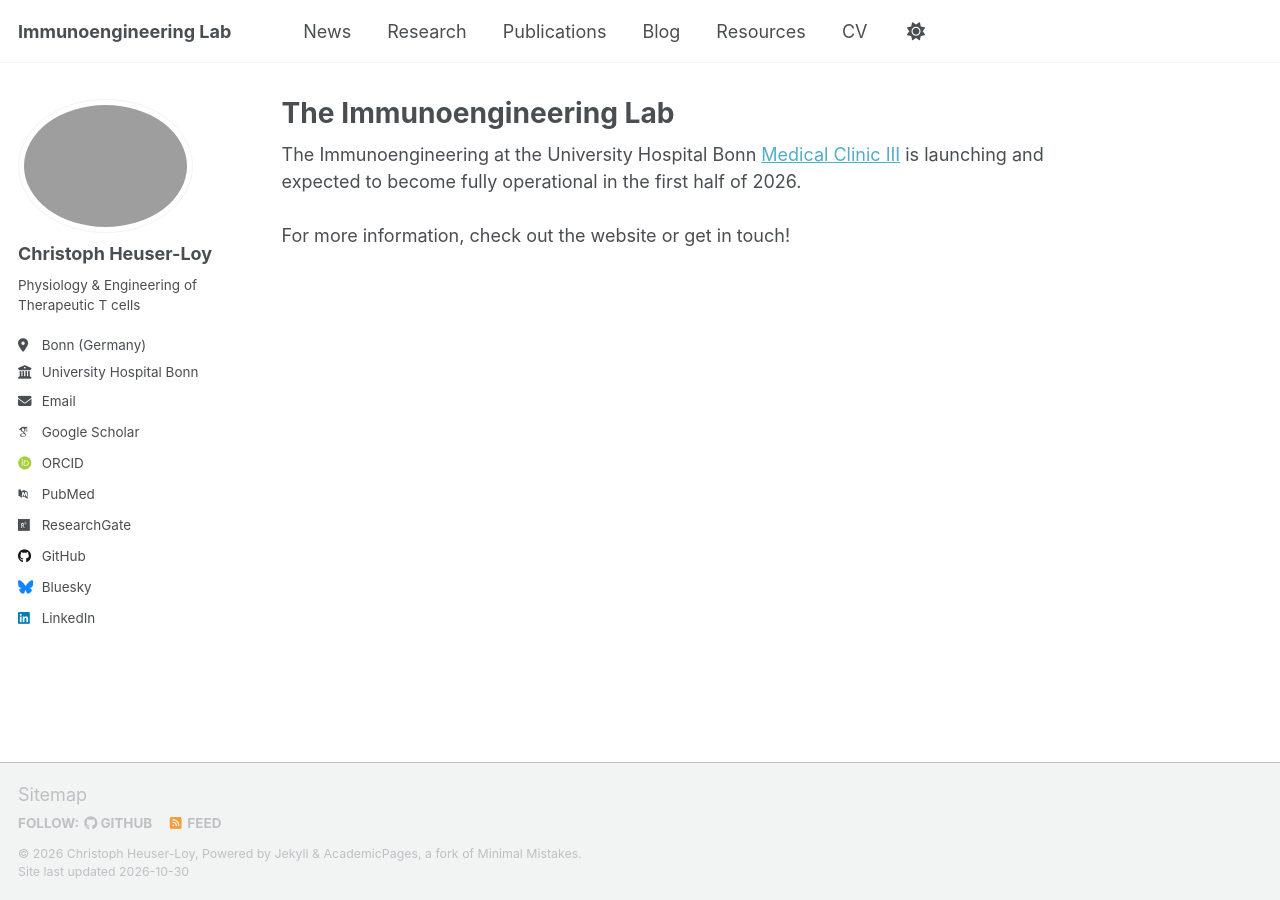
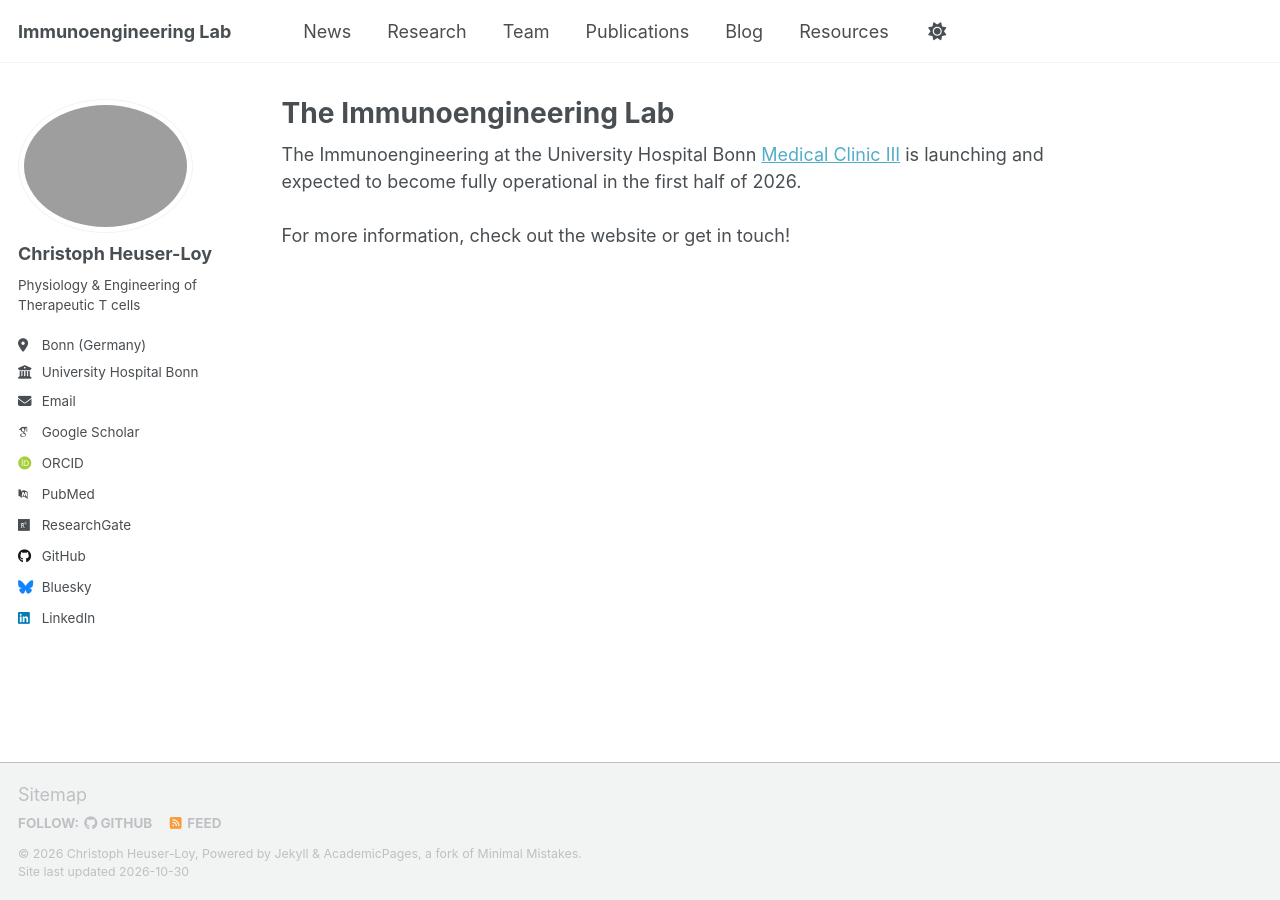
Before and after one commit to cheuserloy/cheuserloy.github.io, a Jekyll site: the page built from _pages/about.md, in a window 1280 px wide. Built offline with Jekyll 4.4.1, drawn with Linux system fonts in a browser that asks for light colours; some web fonts are replaced; a script that is not in the unit is left out.

Commit message:
Update navigation with new 'Team' entry
Added 'Team' section to navigation and removed 'CV' entry.

```diff
--- a/_data/navigation.yml
+++ b/_data/navigation.yml
@@ -14,6 +14,9 @@ main:
   - title: "Research"
     url: /research/
 
+  - title: "Team"
+    url: /team/
+
   - title: "Publications"
     url: /publications/
 
@@ -22,6 +25,3 @@ main:
 
   - title: "Resources"
     url: /resources/
-
-  - title: "CV"
-    url: /cv/
```
